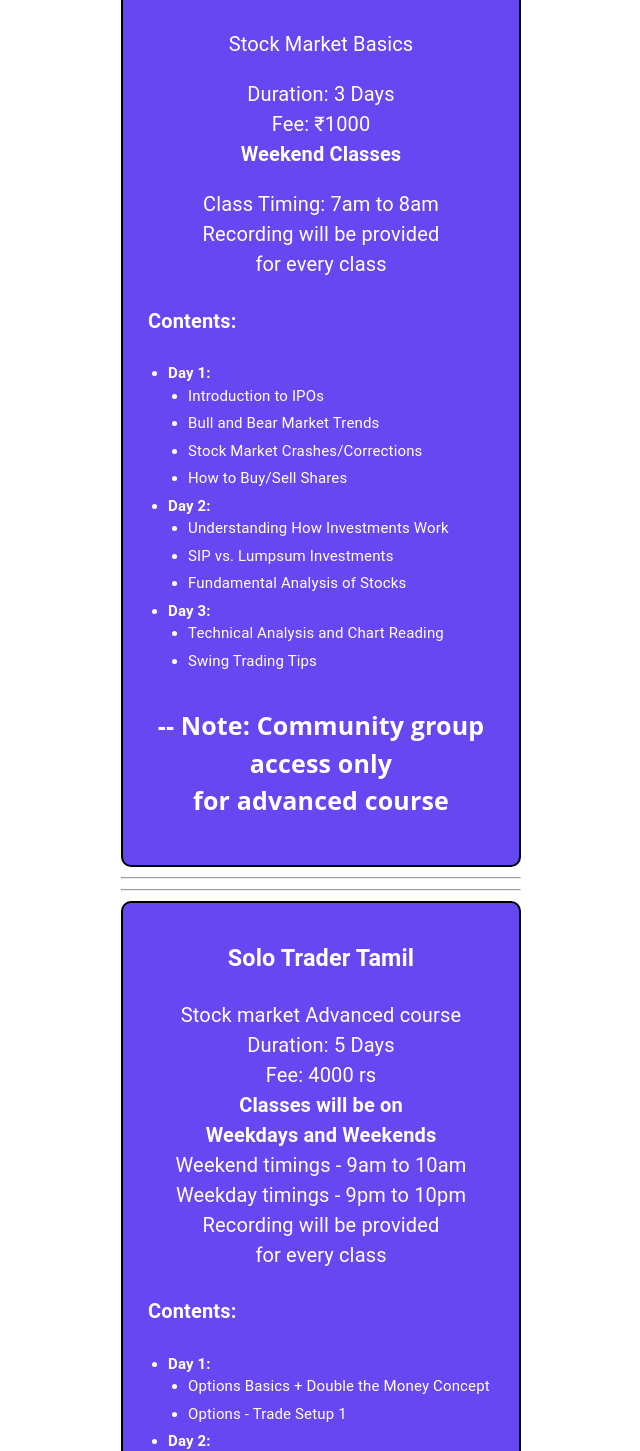
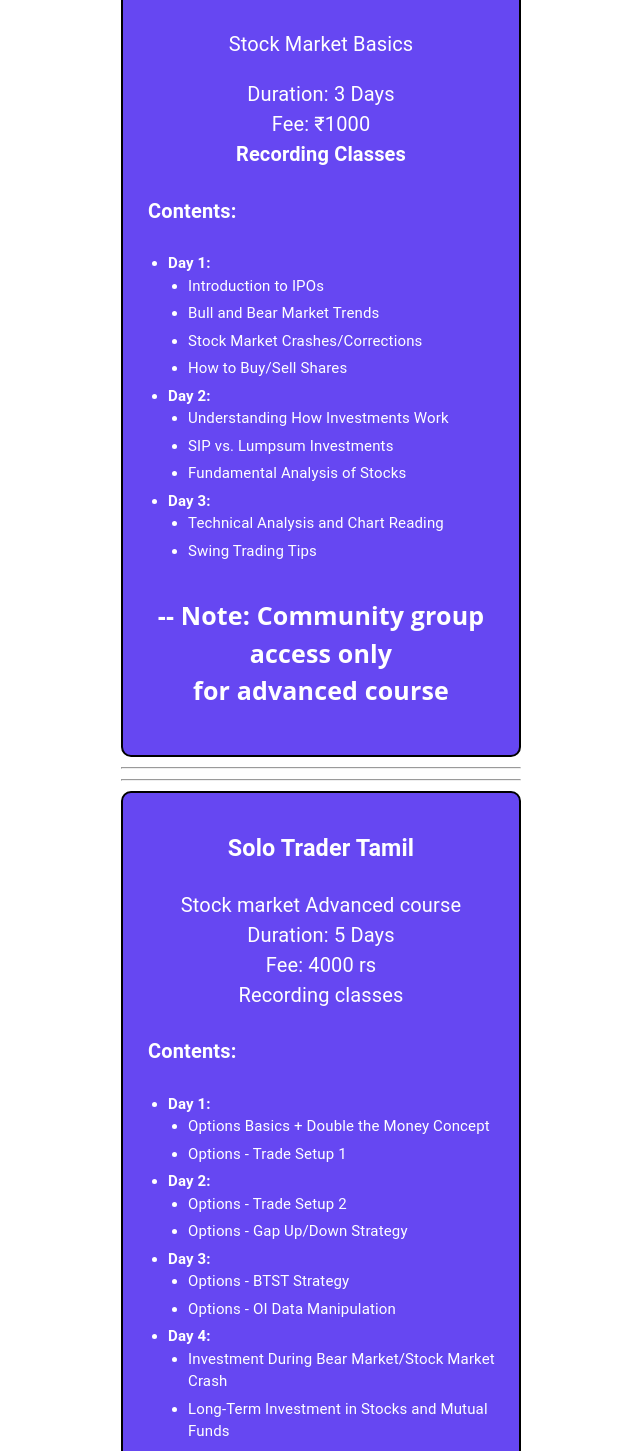
Before and after one commit to Santhosh-M-R/solo, a React (Create React App) app: page / in a window 1280 px wide. Shown: the part 2333-3784 px from the top of the page, without its empty margins (349-989 px from the left). Built offline with nearby package versions, Linux system fonts and the light colour scheme.

Commit message:
changes to recording

```diff
--- a/src/CourseDetails.jsx
+++ b/src/CourseDetails.jsx
@@ -283,12 +283,12 @@
                 <div className="duration-details">
                 <p>Duration: 3 Days <br/>
                 Fee: ₹1000 <br/>
-                <b>Weekend Classes</b></p>
+                <b>Recording Classes</b></p>
 
-                <p className="timing">
+                {/* <p className="timing">
                   Class Timing: 7am to 8am <br />
                   Recording will be provided <br />for every class
-                </p>
+                </p> */}
                 </div>
               </div>
               <div className="class-content">
@@ -330,12 +330,13 @@
               <h3>Solo Trader Tamil</h3>
               <p>Stock market Advanced course </p>
               <p>Duration: 5 Days <br/>Fee: 4000 rs</p>
-              <b>Classes will be on <br /> Weekdays and Weekends</b>
+              {/* <b>Classes will be on <br /> Weekdays and Weekends</b>
               <p className="timing">
                 Weekend timings - 9am to 10am <br />
                 Weekday timings - 9pm to 10pm <br />
                 Recording will be provided <br />for every class
-              </p>
+              </p> */}
+              <p>Recording classes</p>
             </div>
             <div className="class-content">
               <h4>Contents:</h4>
```
